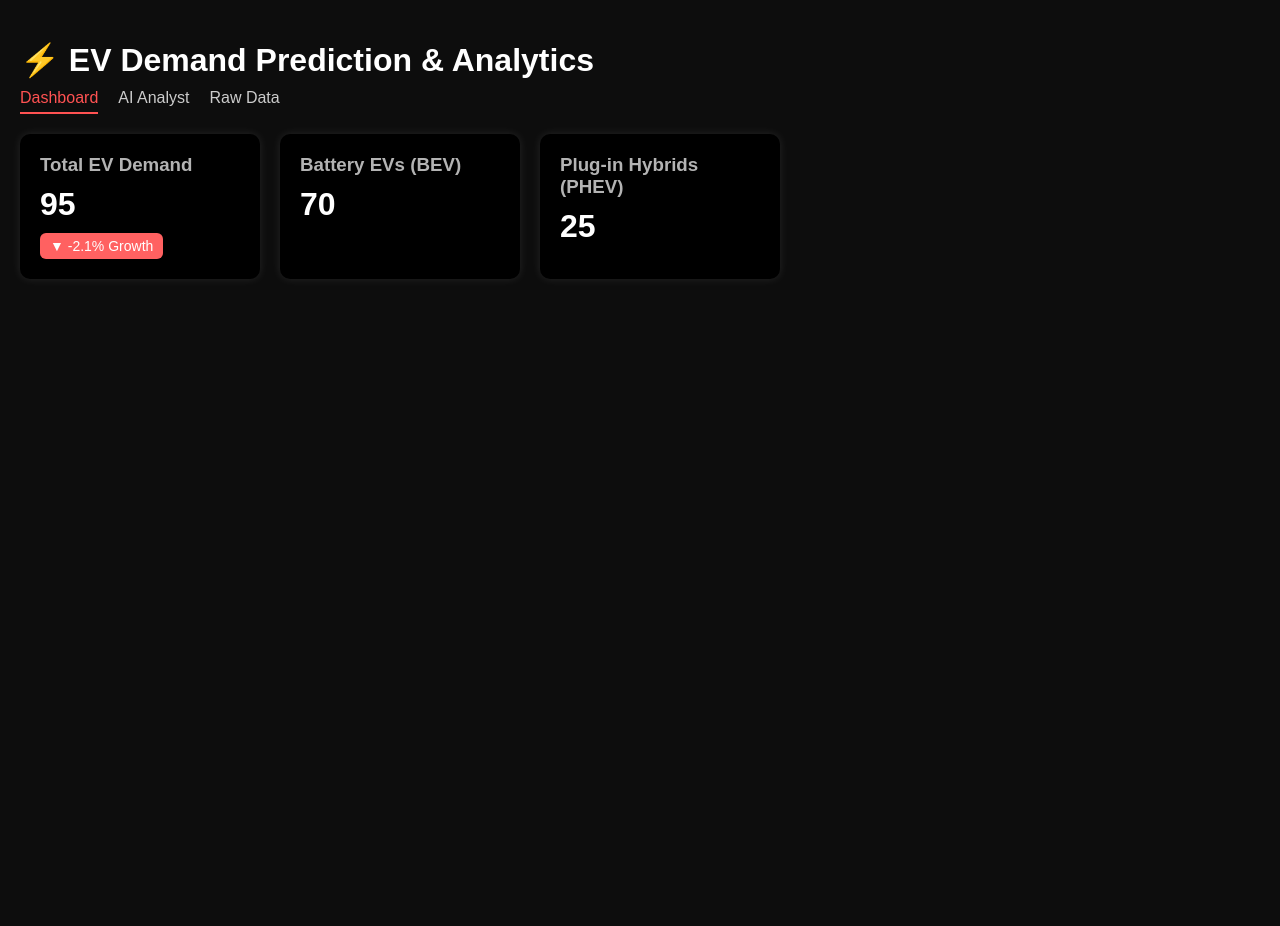
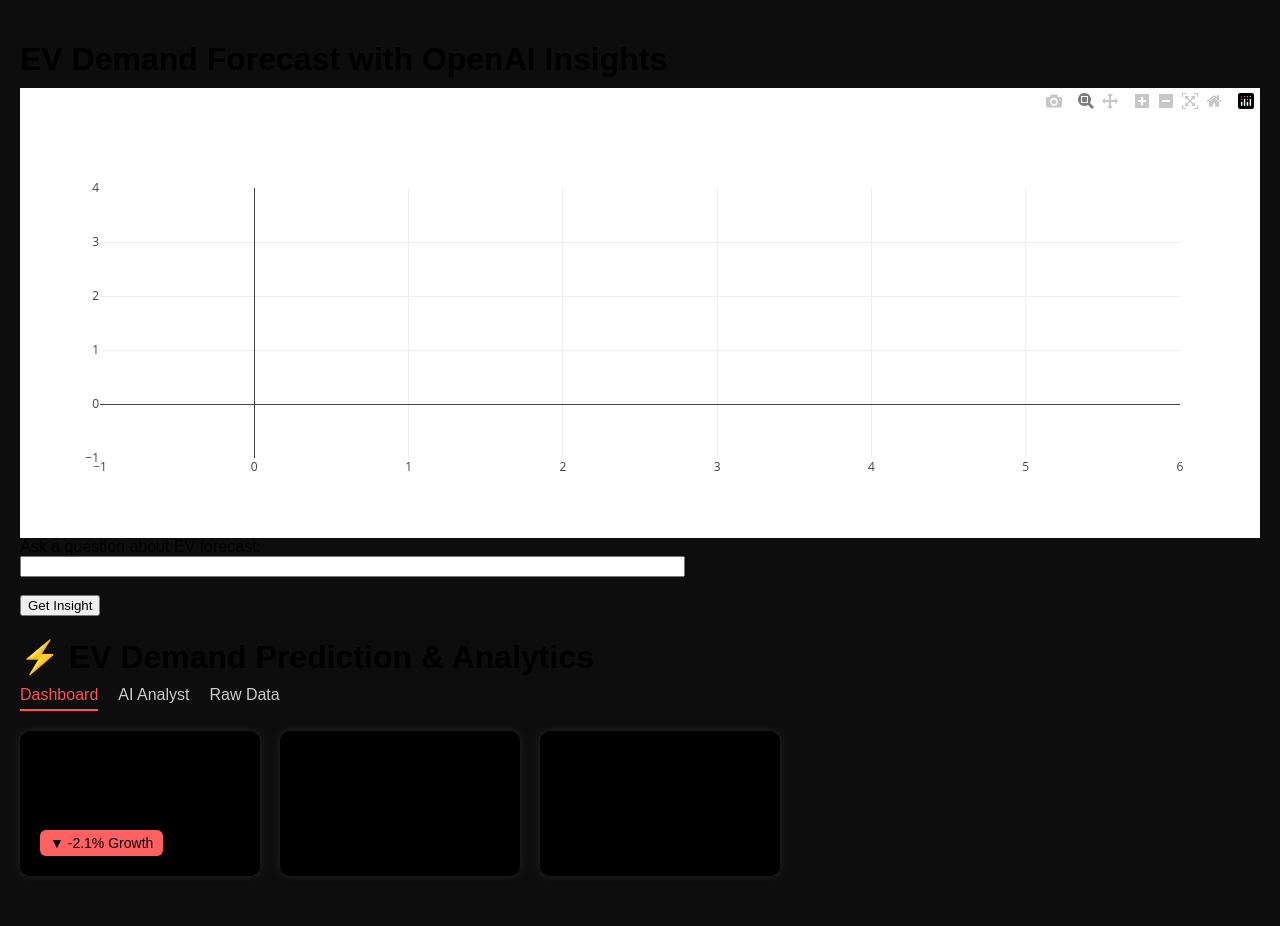
Before and after one commit to lakshya79agarwal/EV_Demand_predicaton, a Python web app: template templates/index.html in a window 1280 px wide. Before the commit the page ends 279 px from the top, so only its background shows below. Run offline with Jinja, Linux system fonts and the light colour scheme; the template is opened without the code that fills it, so the values that code supplies are empty; some libraries are stand-ins or nearby versions.

Commit message:
Update index.html

```diff
--- a/templates/index.html
+++ b/templates/index.html
@@ -1,13 +1,15 @@
 <!DOCTYPE html>
 <html lang="en">
 <head>
+    <title>EV Demand Forecast Dashboard</title>
+    <script src="https://cdn.plot.ly/plotly-latest.min.js"></script>
     <meta charset="UTF-8" />
     <title>EV Demand Prediction & Analytics</title>
 
     <style>
         body {
             background: #0d0d0d;
-            color: white;
+            color: black;
             font-family: Arial, sans-serif;
             margin: 0;
             padding: 20px;
@@ -72,6 +74,19 @@
 </head>
 
 <body>
+    <h1>EV Demand Forecast with OpenAI Insights</h1>
+
+    <div id="forecast_plot"></div>
+    <script>
+        var plotData = { data: [], layout: {} };
+        Plotly.newPlot('forecast_plot', plotData.data, plotData.layout);
+    </script>
+
+    <form method="post">
+        <label>Ask a question about EV forecast:</label><br>
+        <input type="text" name="query" size="80"><br><br>
+        <input type="submit" value="Get Insight">
+    </form>
 
     <h1>⚡ EV Demand Prediction & Analytics</h1>
 
```
